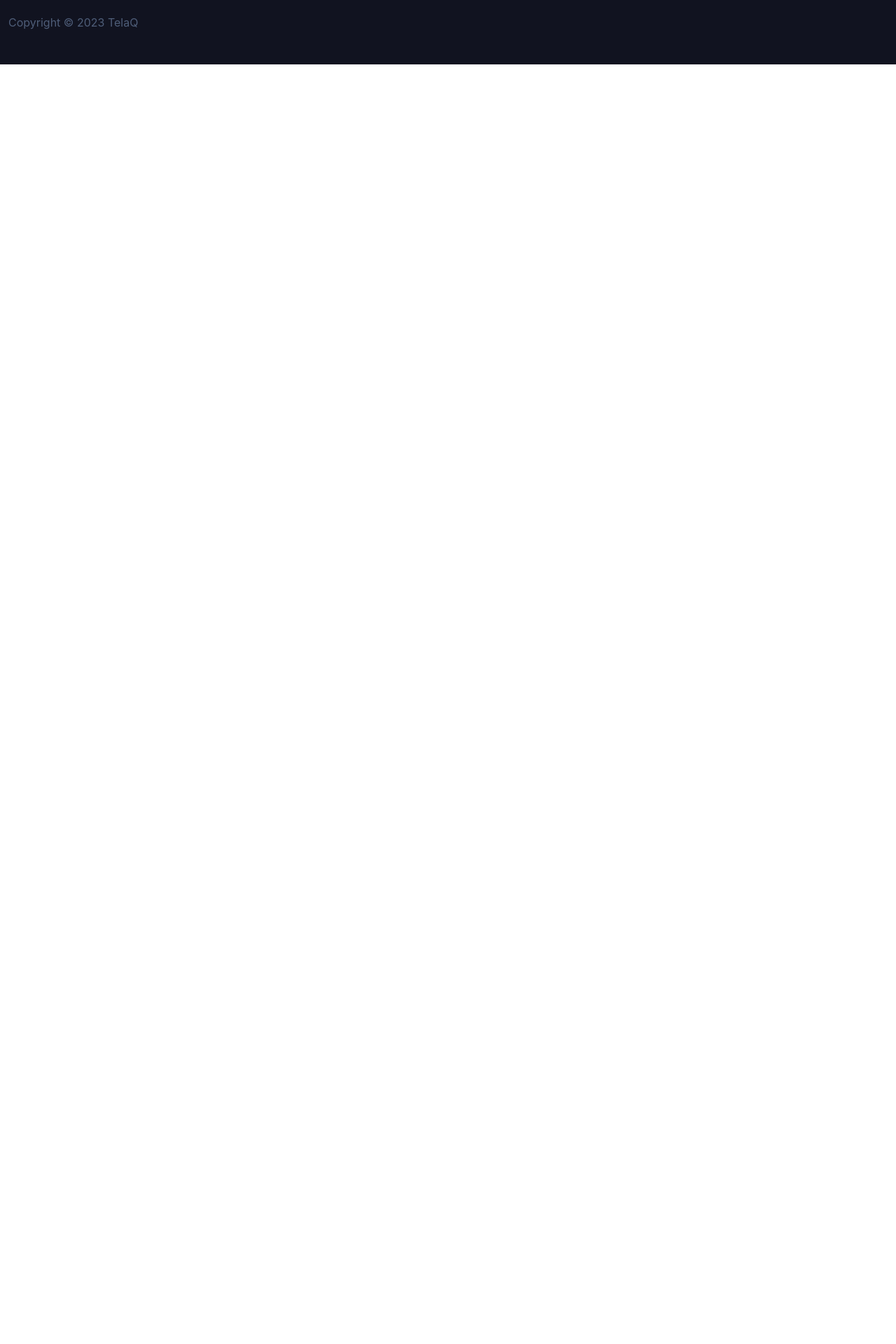
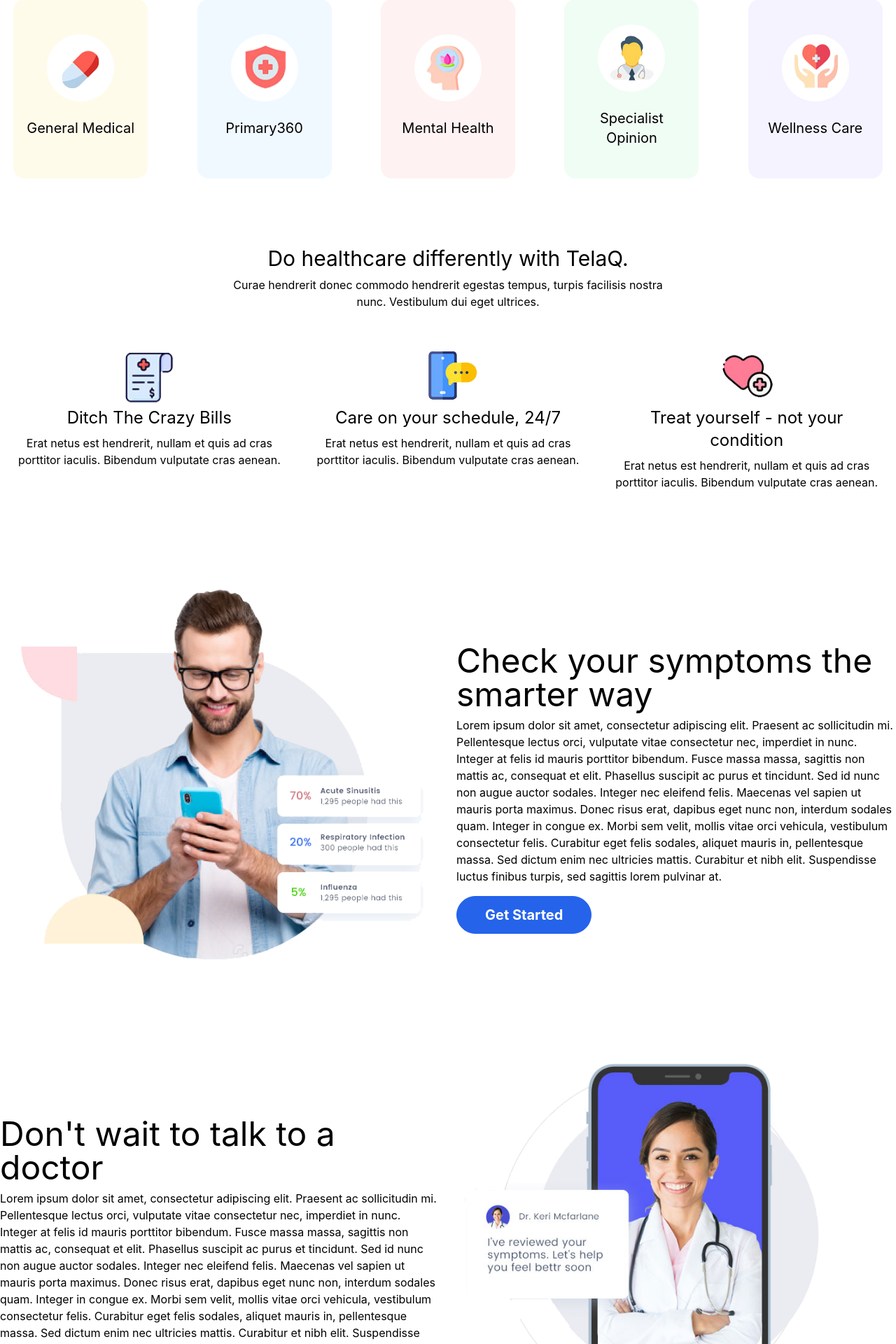
Before and after one commit to BlackRoseRipp/telaq-production-react, a React (Create React App) app: page / in a window 1280 px wide. Shown: the part 1131-3051 px from the top of the page at 70% size. Before the commit the page ends 1223 px from the top, so only its background shows below. Built offline with nearby package versions, Linux system fonts and the light colour scheme.

Commit message:
More Home page progress

```diff
--- a/src/pages/Home.js
+++ b/src/pages/Home.js
@@ -47,6 +47,211 @@
           </div>
         </div>
       </div>
+      <section className="container mx-auto 2xl:px-32 my-12">
+        <div className="py-12 text-center mx-auto xl:w-1/2 md:w-2/3">
+          <p className="font-bold mb-2 text-green-500">Features</p>
+          <p className="font-bold mb-2 text-3xl">We're here to help.</p>
+        </div>
+        <div className="grid grid-cols-5 w-full gap-8">
+          <div className="flex justify-center">
+            <div className="flex justify-center items-center bg-amber-50 py-9 h-64 rounded-2xl w-5/6 mx-auto">
+              <div className="flex flex-col justify-center items-center p-4">
+                <img
+                  className="rounded-full bg-white p-2 mb-6 w-24"
+                  src="img/pill-icon.png"
+                  alt="pill-icon"
+                />
+                <h4 className="text-xl mb-2 text-center">General Medical</h4>
+              </div>
+            </div>
+          </div>
+          <div className="flex justify-center">
+            <div className="flex justify-center items-center bg-sky-50 py-9 h-64 rounded-2xl w-5/6 mx-auto">
+              <div className="flex flex-col justify-center items-center p-4">
+                <img
+                  className="rounded-full bg-white p-2 mb-6 w-24"
+                  src="img/primary-360.png"
+                  alt="primary-360-icon"
+                />
+                <h4 className="text-xl mb-2 text-center">Primary360</h4>
+              </div>
+            </div>
+          </div>
+          <div className="flex justify-center">
+            <div className="flex justify-center items-center bg-red-50 py-9 h-64 rounded-2xl w-5/6 mx-auto">
+              <div className="flex flex-col justify-center items-center p-4">
+                <img
+                  className="rounded-full bg-white p-2 mb-6 w-24"
+                  src="img/mental-health.png"
+                  alt="pill-icon"
+                />
+                <h4 className="text-xl mb-2 text-center">Mental Health</h4>
+              </div>
+            </div>
+          </div>
+          <div className="flex justify-center">
+            <div className="flex justify-center items-center bg-green-50 py-9 h-64 rounded-2xl w-5/6 mx-auto">
+              <div className="flex flex-col justify-center items-center p-4">
+                <img
+                  className="rounded-full bg-white p-2 mb-6 w-24"
+                  src="img/specialist.png"
+                  alt="specialist-opinion-icon"
+                />
+                <h4 className="text-xl mb-2 text-center">Specialist Opinion</h4>
+              </div>
+            </div>
+          </div>
+          <div className="flex justify-center">
+            <div className="flex justify-center items-center bg-violet-50 py-9 h-64 rounded-2xl w-5/6 mx-auto">
+              <div className="flex flex-col justify-center items-center p-4">
+                <img
+                  className="rounded-full bg-white p-2 mb-6 w-24"
+                  src="img/wellness-care.png"
+                  alt="wellness-care-icon"
+                />
+                <h4 className="text-xl mb-2 text-center">Wellness Care</h4>
+              </div>
+            </div>
+          </div>
+        </div>
+      </section>
+      <section className="container mx-auto 2xl:px-32 my-12">
+        <div className="xl:w-1/2 md:w-2/3 mb-12 mx-auto">
+          <h2 className="text-center text-3xl mb-2">
+            Do healthcare differently with TelaQ.
+          </h2>
+          <p className="mb-4 text-center">
+            Curae hendrerit donec commodo hendrerit egestas tempus, turpis
+            facilisis nostra nunc. Vestibulum dui eget ultrices.
+          </p>
+        </div>
+        <div className="grid xl:grid-cols-3 md:grid-cols-2 gap-y-6">
+          <div className="flex flex-col justify-start items-center">
+            <img className="h-[90px]" src="img/bills.png" alt="bills-icon" />
+            <div className="px-6 text-center">
+              <h4 className="text-2xl mb-2">Ditch The Crazy Bills</h4>
+              <p className="mb-4">
+                Erat netus est hendrerit, nullam et quis ad cras porttitor
+                iaculis. Bibendum vulputate cras aenean.
+              </p>
+            </div>
+          </div>
+          <div className="flex flex-col justify-start items-center">
+            <img
+              className="h-[90px]"
+              src="img/mobile-chat.png"
+              alt="mobile-chat-icon"
+            />
+            <div className="px-6 text-center">
+              <h4 className="text-2xl mb-2">Care on your schedule, 24/7</h4>
+              <p className="mb-4">
+                Erat netus est hendrerit, nullam et quis ad cras porttitor
+                iaculis. Bibendum vulputate cras aenean.
+              </p>
+            </div>
+          </div>
+          <div className="flex flex-col justify-start items-center">
+            <img
+              className="h-[90px]"
+              src="img/treat-yourself.png"
+              alt="treat-yourself-icon"
+            />
+            <div className="px-6 text-center">
+              <h4 className="text-2xl mb-2">
+                Treat yourself - not your condition
+              </h4>
+              <p className="mb-4">
+                Erat netus est hendrerit, nullam et quis ad cras porttitor
+                iaculis. Bibendum vulputate cras aenean.
+              </p>
+            </div>
+          </div>
+        </div>
+      </section>
+      <section className="container mx-auto 2xl:px-32 my-12">
+        <div className="grid md:grid-cols-2 gap-6 mb-12">
+          <img
+            className="w-full"
+            src="img/symptoms-section.png"
+            alt="check-symptoms"
+          />
+          <div className="flex flex-col justify-center">
+            <h2 className="text-5xl mb-2">
+              Check your symptoms the smarter way
+            </h2>
+            <p className="mb-4">
+              Lorem ipsum dolor sit amet, consectetur adipiscing elit. Praesent
+              ac sollicitudin mi. Pellentesque lectus orci, vulputate vitae
+              consectetur nec, imperdiet in nunc. Integer at felis id mauris
+              porttitor bibendum. Fusce massa massa, sagittis non mattis ac,
+              consequat et elit. Phasellus suscipit ac purus et tincidunt. Sed
+              id nunc non augue auctor sodales. Integer nec eleifend felis.
+              Maecenas vel sapien ut mauris porta maximus. Donec risus erat,
+              dapibus eget nunc non, interdum sodales quam. Integer in congue
+              ex. Morbi sem velit, mollis vitae orci vehicula, vestibulum
+              consectetur felis. Curabitur eget felis sodales, aliquet mauris
+              in, pellentesque massa. Sed dictum enim nec ultricies mattis.
+              Curabitur et nibh elit. Suspendisse luctus finibus turpis, sed
+              sagittis lorem pulvinar at.
+            </p>
+            <a
+              href="#"
+              className="btn-primary bg-blue-600 hover:bg-blue-700 text-white border-blue-600 hover:border-blue-700"
+            >
+              Get Started
+            </a>
+          </div>
+        </div>
+        <div className="grid md:grid-cols-2 gap-6 mt-12">
+          <div className="md:order-first order-last flex flex-col justify-center">
+            <h2 className="text-5xl mb-2">Don't wait to talk to a doctor</h2>
+            <p className="mb-4">
+              Lorem ipsum dolor sit amet, consectetur adipiscing elit. Praesent
+              ac sollicitudin mi. Pellentesque lectus orci, vulputate vitae
+              consectetur nec, imperdiet in nunc. Integer at felis id mauris
+              porttitor bibendum. Fusce massa massa, sagittis non mattis ac,
+              consequat et elit. Phasellus suscipit ac purus et tincidunt. Sed
+              id nunc non augue auctor sodales. Integer nec eleifend felis.
+              Maecenas vel sapien ut mauris porta maximus. Donec risus erat,
+              dapibus eget nunc non, interdum sodales quam. Integer in congue
+              ex. Morbi sem velit, mollis vitae orci vehicula, vestibulum
+              consectetur felis. Curabitur eget felis sodales, aliquet mauris
+              in, pellentesque massa. Sed dictum enim nec ultricies mattis.
+              Curabitur et nibh elit. Suspendisse luctus finibus turpis, sed
+              sagittis lorem pulvinar at.
+            </p>
+            <a
+              href="#"
+              className="btn-primary bg-blue-600 hover:bg-blue-700 text-white border-blue-600 hover:border-blue-700"
+            >
+              Get Started
+            </a>
+          </div>
+          <div className="md:order-last order-first">
+            <img
+              className="w-full"
+              src="img/talk-to-a-doctor-section.png"
+              alt="talk-to-a-doctor"
+            />
+          </div>
+        </div>
+      </section>
+      <section className="bg-[#1D2959] py-12 my-12">
+        <div className="container mx-auto 2xl:px-32 py-12">
+          <div className="xl:w-1/2 md:w-2/3 mb-12 mx-auto">
+            <h2 className="text-center text-3xl font-bold text-white mb-2">
+              Thousands of customers love us
+            </h2>
+          </div>
+          <div className="grid lg:grid-cols-3 sm:grid-cols-2 gap-6">
+            <div className="mb-4">
+              <div className="bg-white rounded-2xl flex flex-col"></div>
+            </div>
+            <div className="mb-4"></div>
+            <div className="mb-4 col-span-1 lg:col-span-1 sm:col-span-2"></div>
+          </div>
+        </div>
+      </section>
     </Fragment>
   );
 };
```
